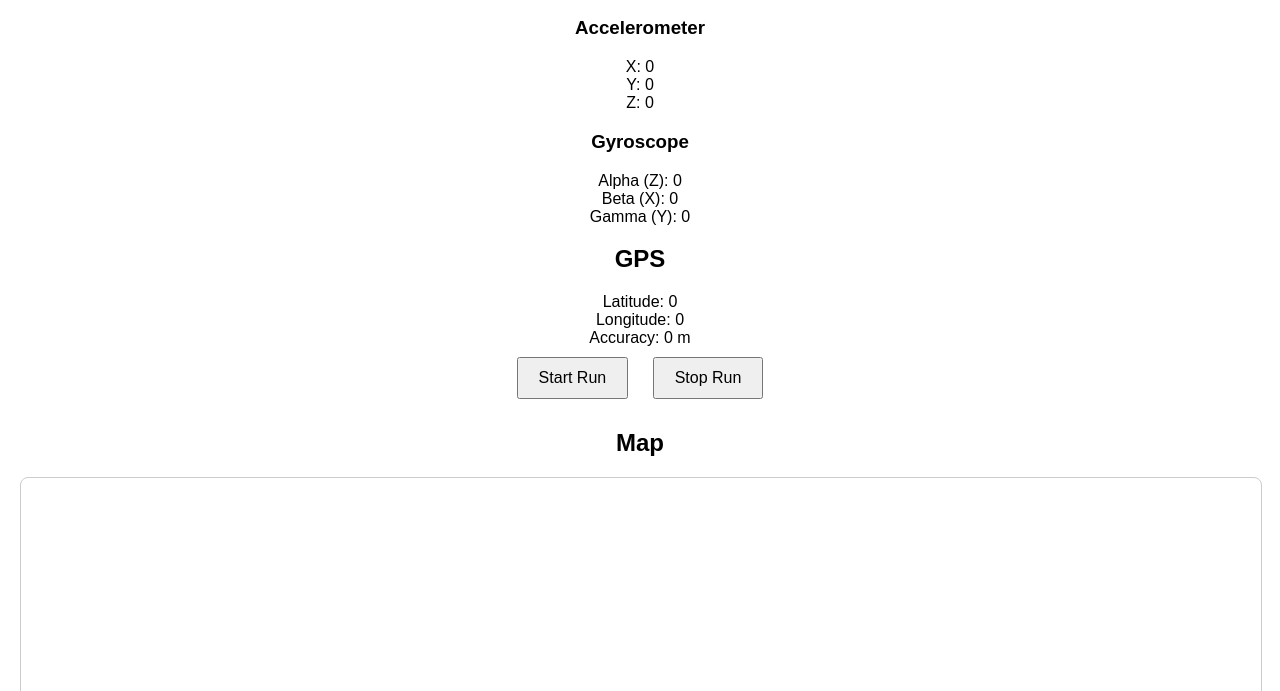
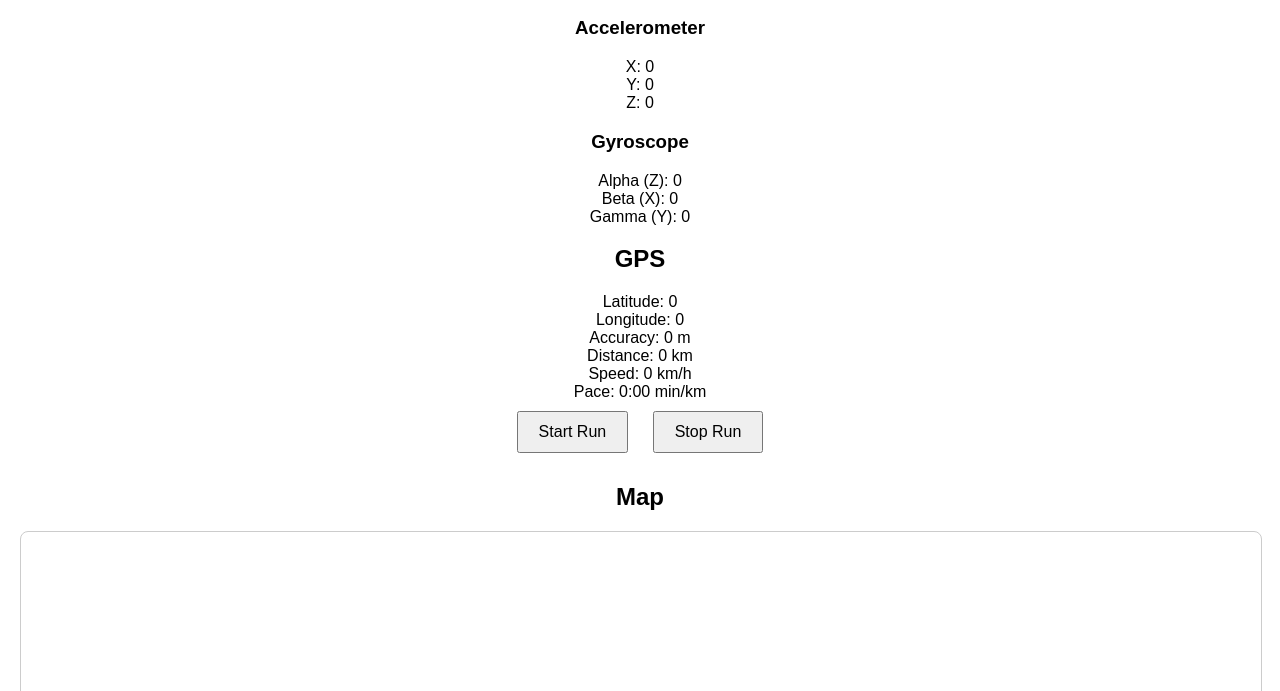
Before and after one commit to MohammadAbdurRafiSoykot/TrackTheRun, a plain HTML site: page index.html in a window 1280 px wide. Shown: the part 109-800 px from the top of the page. Drawn offline with nearby package versions, Linux system fonts and the light colour scheme.

Commit message:
Update index.html

```diff
--- a/index.html
+++ b/index.html
@@ -28,6 +28,9 @@
   <div>Latitude: <span id="lat">0</span></div>
   <div>Longitude: <span id="lon">0</span></div>
   <div>Accuracy: <span id="acc">0</span> m</div>
+  <div>Distance: <span id="dist">0 km</span></div>
+  <div>Speed: <span id="speed">0 km/h</span></div>
+  <div>Pace: <span id="pace">0:00 min/km</span></div>
 
   <button id="startBtn">Start Run</button>
   <button id="stopBtn">Stop Run</button>
```
